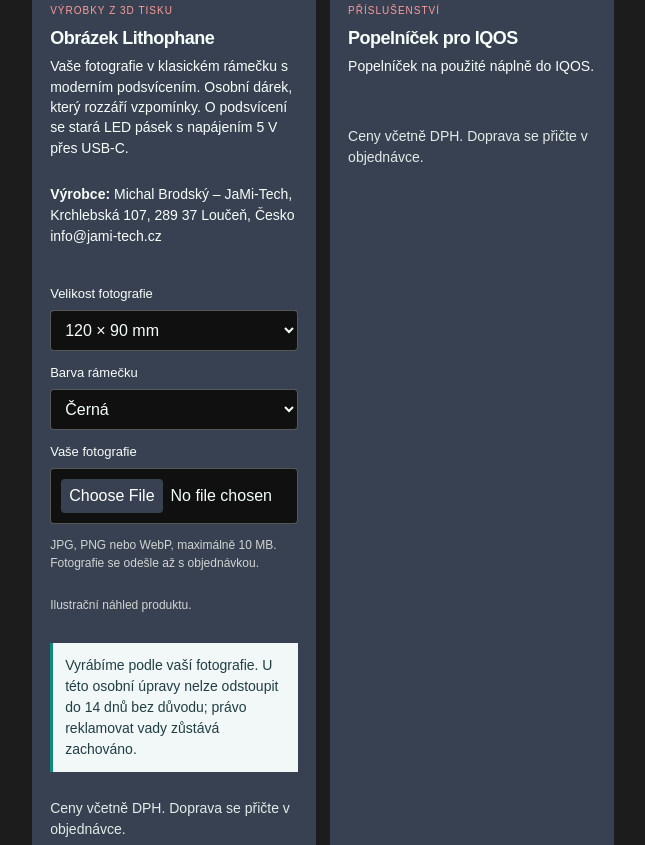
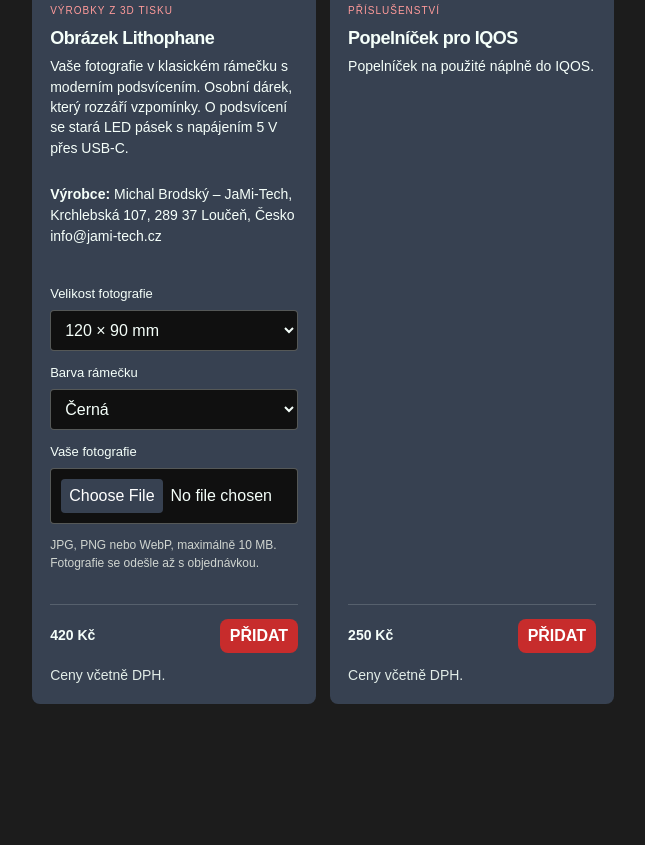
Before and after one commit to Rebel91/Jami-tech.cz, a plain HTML site: page eshop.html in a window 1280 px wide. Shown: the part 1160-2005 px from the top of the page, without its empty margins (19-664 px from the left). Drawn offline with Linux system fonts and the light colour scheme.

Commit message:
Simplify product notices and move VAT note to card footer

```diff
--- a/eshop.html
+++ b/eshop.html
@@ -21,7 +21,7 @@
   <link rel="preconnect" href="https://fonts.gstatic.com" crossorigin>
   <link href="https://fonts.googleapis.com/css2?family=Space+Grotesk:wght@400;500;600;700&amp;display=swap" rel="stylesheet">
   <link rel="icon" type="image/svg+xml" href="pictures/logo/JaMi_Original.svg">
-  <link rel="stylesheet" href="styles.css?v=1.4.4">
+  <link rel="stylesheet" href="styles.css?v=1.4.5">
 </head>
 <body class="shop-page">
   <header class="site-header">
@@ -51,7 +51,7 @@
   <aside class="cart-drawer" id="cart-drawer" role="dialog" aria-modal="true" aria-labelledby="cart-title" aria-hidden="true" inert><div class="cart-drawer-head"><h2 id="cart-title">Váš košík</h2><button class="close-cart" id="cart-close" type="button" aria-label="Zavřít košík">×</button></div><div id="cart-items" class="cart-items"><p class="cart-empty">Košík je zatím prázdný.</p></div><div class="cart-drawer-foot"><p>Doručení a platbu vyplníte v dalším kroku.</p><button class="button button-accent" id="send-order" type="button">Pokračovat k objednávce</button></div></aside><div class="drawer-backdrop" id="drawer-backdrop"></div>
   <footer class="site-footer"><div class="section-shell footer-bottom"><span>© 2026 Jami-tech</span><span class="footer-contact"><span>E-mail: info@jami-tech.cz</span><span>Tel.: +420 723 164 610</span></span><span class="footer-legal"><a href="legal/obchodni-podminky.html">Obchodní podmínky</a><a href="legal/ochrana-osobnich-udaju.html">Ochrana osobních údajů</a></span></div></footer>
   <script src="photo-upload.js?v=1.0.0"></script>
-  <script src="products.js?v=3.2.6"></script>
-  <script src="eshop.js?v=3.2.5"></script>
+  <script src="products.js?v=3.2.7"></script>
+  <script src="eshop.js?v=3.2.6"></script>
 </body>
 </html>
--- a/eshop.js
+++ b/eshop.js
@@ -59,16 +59,14 @@ function renderProducts() {
       <label>Vaše fotografie<input type="file" data-photo accept=".jpg,.jpeg,.png,.webp,image/jpeg,image/png,image/webp"></label>
       <small>JPG, PNG nebo WebP, maximálně 10 MB. Fotografie se odešle až s objednávkou.</small>
       <p class="product-photo-status" role="status" aria-live="polite"></p>
-      <small>Ilustrační náhled produktu.</small>
     </div>` : "";
     const details = product.manufacturer ? `<p class="product-maker"><strong>Výrobce:</strong> ${product.manufacturer}<br><a href="mailto:${product.manufacturerEmail}">${product.manufacturerEmail}</a></p>` : "";
-    const purchaseNote = product.purchaseNote ? `<p class="product-purchase-note">${product.purchaseNote}</p>` : "";
     const initial = product.sizes ? resolveProduct(`${product.id}-${product.sizes[0]}-${product.colors[0].id}`) : product;
     const available = Number.isInteger(initial.priceCents);
     const productImage = product.image
       ? `<button class="product-image product-image-button" type="button" aria-label="Zvětšit obrázek produktu ${product.name}"><img src="${product.image}" alt="${product.name}" width="${product.imageWidth}" height="${product.imageHeight}" loading="lazy" decoding="async"><span class="product-image-fallback" hidden>Obrázek produktu není dostupný.</span></button>`
       : '<div class="product-image"><span class="product-image-fallback">Fotografie bude doplněna.</span></div>';
-    return `<article class="product-card${product.sizes ? " product-card-configurable" : ""}" id="product-${product.id}" data-product-id="${product.id}">${productImage}<div class="product-info"><p class="product-category">${categoryLabels[product.category]}</p><h3>${product.name}</h3><p>${product.description}</p>${details}${options}${purchaseNote}<p class="product-tax-note">Ceny včetně DPH. Doprava se přičte v objednávce.</p><div class="product-meta"><span class="product-price">${available ? formatPrice(initial.priceCents) : "Cena bude doplněna"}</span><button class="add-to-cart" data-index="${index}" type="button" ${available ? "" : "disabled"}>PŘIDAT</button></div></div></article>`;
+    return `<article class="product-card${product.sizes ? " product-card-configurable" : ""}" id="product-${product.id}" data-product-id="${product.id}">${productImage}<div class="product-info"><p class="product-category">${categoryLabels[product.category]}</p><h3>${product.name}</h3><p>${product.description}</p>${details}${options}<div class="product-meta"><span class="product-price">${available ? formatPrice(initial.priceCents) : "Cena bude doplněna"}</span><button class="add-to-cart" data-index="${index}" type="button" ${available ? "" : "disabled"}>PŘIDAT</button></div><p class="product-tax-note">Ceny včetně DPH.</p></div></article>`;
   }).join("");
   productGrid.querySelectorAll(".product-image img").forEach((image) => {
     image.addEventListener("error", () => {
--- a/products.js
+++ b/products.js
@@ -24,7 +24,6 @@ const products = [
     category: "vyrobky",
     manufacturer: "Michal Brodský – JaMi-Tech, Krchlebská 107, 289 37 Loučeň, Česko",
     manufacturerEmail: "info@jami-tech.cz",
-    purchaseNote: "Vyrábíme podle vaší fotografie. U této osobní úpravy nelze odstoupit do 14 dnů bez důvodu; právo reklamovat vady zůstává zachováno.",
     sizes: ["120x90", "160x120"],
     // Ceny v haléřích doplňte také v worker/src/products.js. null = zatím nelze objednat.
     prices: { "120x90": 42000, "160x120": 56500 },
--- a/styles.css
+++ b/styles.css
@@ -422,7 +422,6 @@ body { font-size: 14px; }
 @media (max-width: 850px) { .portfolio-pause { margin-top: 20px; } }
 
 /* Základní údaje před nákupem. */
-.product-info .product-maker, .product-info .product-purchase-note, .product-info .product-tax-note { font-size: .85rem; line-height: 1.5; }
+.product-info .product-maker, .product-info .product-tax-note { font-size: .85rem; line-height: 1.5; }
 .product-maker a { overflow-wrap: anywhere; }
-.product-info .product-purchase-note { padding: 12px; border-left: 3px solid #118b80; background: #f1f8f7; color: #213e45; }
-.product-info .product-tax-note { color: #e1ece7; }
+.product-info .product-tax-note { min-height: 0; margin: 12px 0 0; color: #e1ece7; }
```
Also changed, not shown: objednavka.html (+1 -1 lines).
